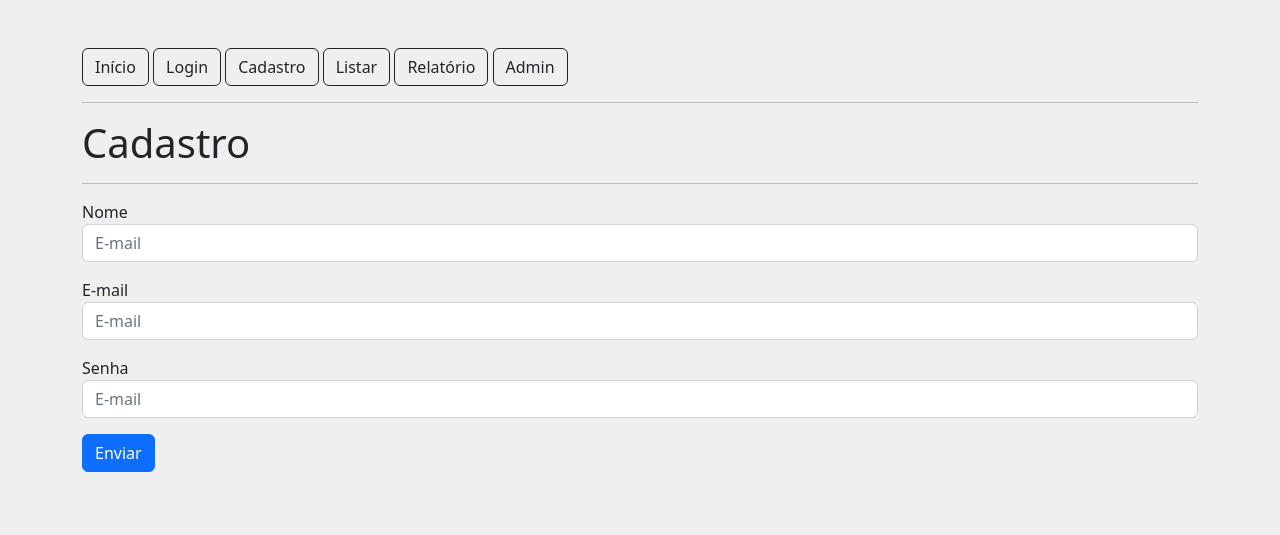
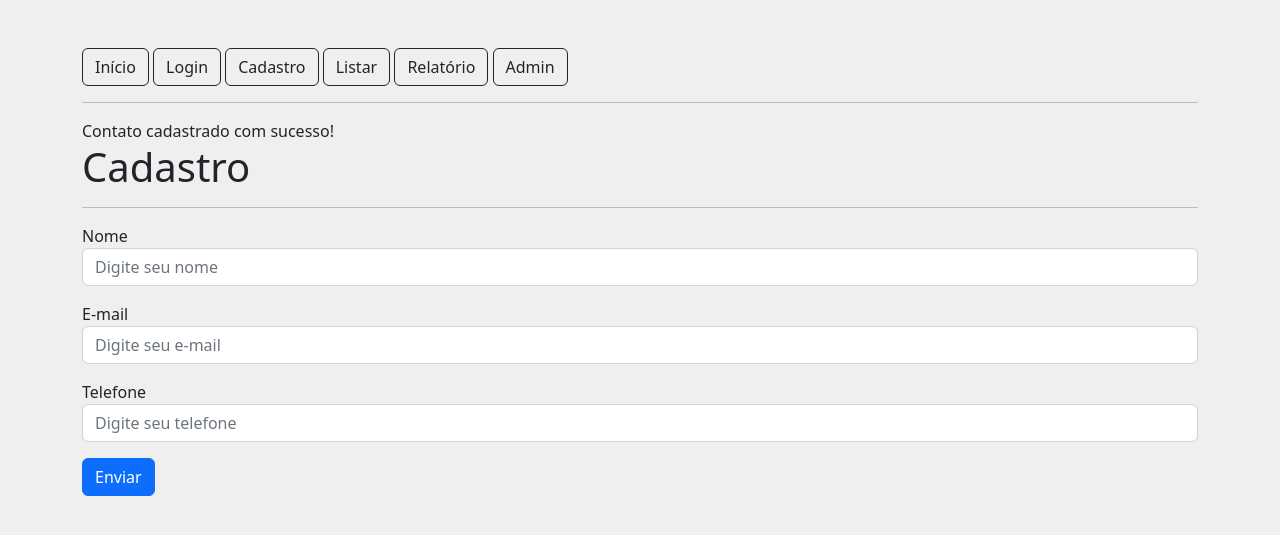
Before and after one commit to macieljuniormax/beacademy-devstart-introducaophp, a PHP site: page /cadastro in a window 1280 px wide. Shown: the top 535 px of the page. Run offline with PHP 8.4, Linux system fonts and the light colour scheme.

Commit message:
:sparkles: feat - Função cadastrar contatos

```diff
--- a/Projeto/acoes.php
+++ b/Projeto/acoes.php
@@ -12,6 +12,16 @@ function login()
 
 function cadastro()
 {
+  if ($_POST) {
+    $nome = $_POST["nome"];
+    $email = $_POST["email"];
+    $telefone = $_POST["telefone"];
+
+    $arquivo = fopen("dados/contatos.csv", "a+");
+    fwrite($arquivo, "{$nome};{$email};{$telefone}" . PHP_EOL);
+    fclose($arquivo);
+  }
+  echo "Contato cadastrado com sucesso!";
   include "telas/cadastro.php";
 }
 
--- a/Projeto/dados/contatos.csv
+++ b/Projeto/dados/contatos.csv
@@ -4,3 +4,5 @@ Rodrigo Calazans;rodrigo@email.com;61 9 12345680
 Maciel Júnior;maciel@email.com;61 9 12345681
 Carlos Henrique;maria@email.com;61 9 12345682
 Zeca de Souza;zequinha@email.com;61 9 12345683
+Maciel Ferreira;macielfcjunior@gmail.com;61 9 95220623
+Rodrigo Gonçalves Calazans;rodrigo@email.com;61 9 12345678
--- a/Projeto/telas/cadastro.php
+++ b/Projeto/telas/cadastro.php
@@ -1,15 +1,15 @@
 <h1>Cadastro</h1>
 <hr>
 
-<form action="">
+<form action="" method="POST">
   <label for="nome">Nome</label>
-  <input class="form-control mb-3" type="text" placeholder="E-mail" id="nome" name="nome">
+  <input class="form-control mb-3" type="text" placeholder="Digite seu nome" id="nome" name="nome">
 
   <label for="email">E-mail</label>
-  <input class="form-control mb-3" type="email" placeholder="E-mail" id="email" name="email">
+  <input class="form-control mb-3" type="email" placeholder="Digite seu e-mail" id="email" name="email">
 
-  <label for="password">Senha</label>
-  <input class="form-control mb-3" type="password" placeholder="E-mail" id="password" name="password">
+  <label for="telefone">Telefone</label>
+  <input class="form-control mb-3" type="tel" placeholder="Digite seu telefone" id="telefone" name="telefone">
 
   <button class="btn btn-primary">Enviar</button>
 </form>
```
Also changed, not shown: Aula 11 - Arquivos/diretório.php (added, +9 -0 lines).
